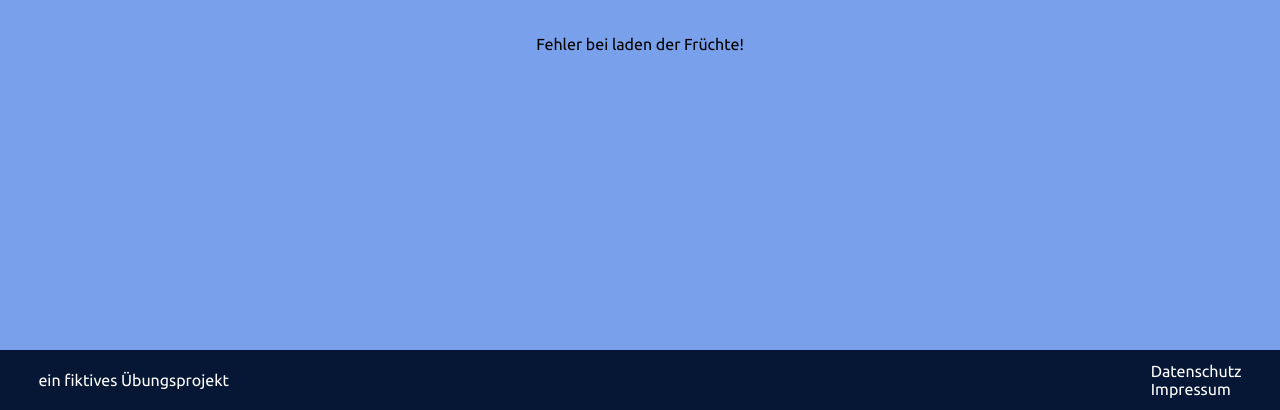
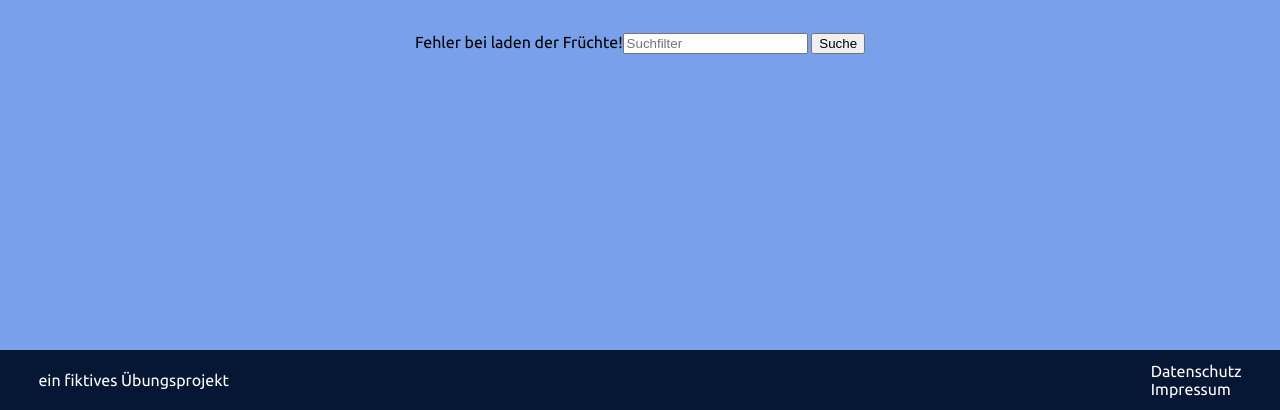
Before and after one commit to codebySaschaHeinze/fruityvice-api-exercise, a plain HTML site: page index.html in a window 1280 px wide. Shown: the part 390-800 px from the top of the page. Drawn offline with Linux system fonts and the light colour scheme; no server answers.

Commit message:
html: add input and button (later in template.js) style: some details in css. script: delete useless function. todo: add search option

```diff
--- a/index.html
+++ b/index.html
@@ -18,7 +18,13 @@
       </div>
     </nav>
     <h1>Fruityvice-API</h1>
-    <section class="main_content_container" id="main-content-container"></section>
+    <section class="main_content_container" id="main-content-container">
+      <div class="fruits_container" id="fruits-container"></div>
+      <div class="search_container" id="search-container">
+        <input type="text" id="search-input" class="search_input" placeholder="Suchfilter" />
+        <button id="search-button" class="search_button">Suche</button>
+      </div>
+    </section>
     <footer>
       <div class="footer_content">
         <p>ein fiktives Übungsprojekt</p>
--- a/script.js
+++ b/script.js
@@ -1,13 +1,9 @@
 function init() {
-  renderAllFruits();
-}
-
-function renderAllFruits() {
   getAllFruits();
 }
 
 async function getAllFruits() {
-  let fruitsRef = document.getElementById("main-content-container");
+  let fruitsRef = document.getElementById("fruits-container");
   fruitsRef.innerHTML = "";
   try {
     const proxy = "https://cors-anywhere.herokuapp.com/";
--- a/style.css
+++ b/style.css
@@ -3,8 +3,8 @@
   margin-bottom: 60px;
   max-width: 1920px;
   display: flex;
-  flex-direction: column;
-  justify-content: center;
+  flex-direction: row;
+  justify-content: space-between;
 }
 
 .impressum_data_protection_container {
@@ -19,8 +19,11 @@
   justify-content: space-between;
   padding: 20px;
   margin: 40px;
-  background-color: darkgoldenrod;
+  background-image: linear-gradient(to bottom right, gold, rgb(191, 144, 25));
   color: rgb(12, 55, 136);
   border-radius: 20px;
   box-shadow: 0 0 15px 2px rgba(35, 26, 2, 0.562);
 }
+
+.search_container {
+}
--- a/styles/assets.css
+++ b/styles/assets.css
@@ -4,6 +4,7 @@ h1 {
 }
 
 h2 {
+  margin-top: 0px;
   margin-bottom: 20px;
 }
 
@@ -25,3 +26,13 @@ h2 {
   margin-top: 50px;
   margin-bottom: 20px;
 }
+
+.fruit_container td:last-child {
+  text-align: end;
+}
+
+.search_container button {
+}
+
+.search_container input {
+}
```
